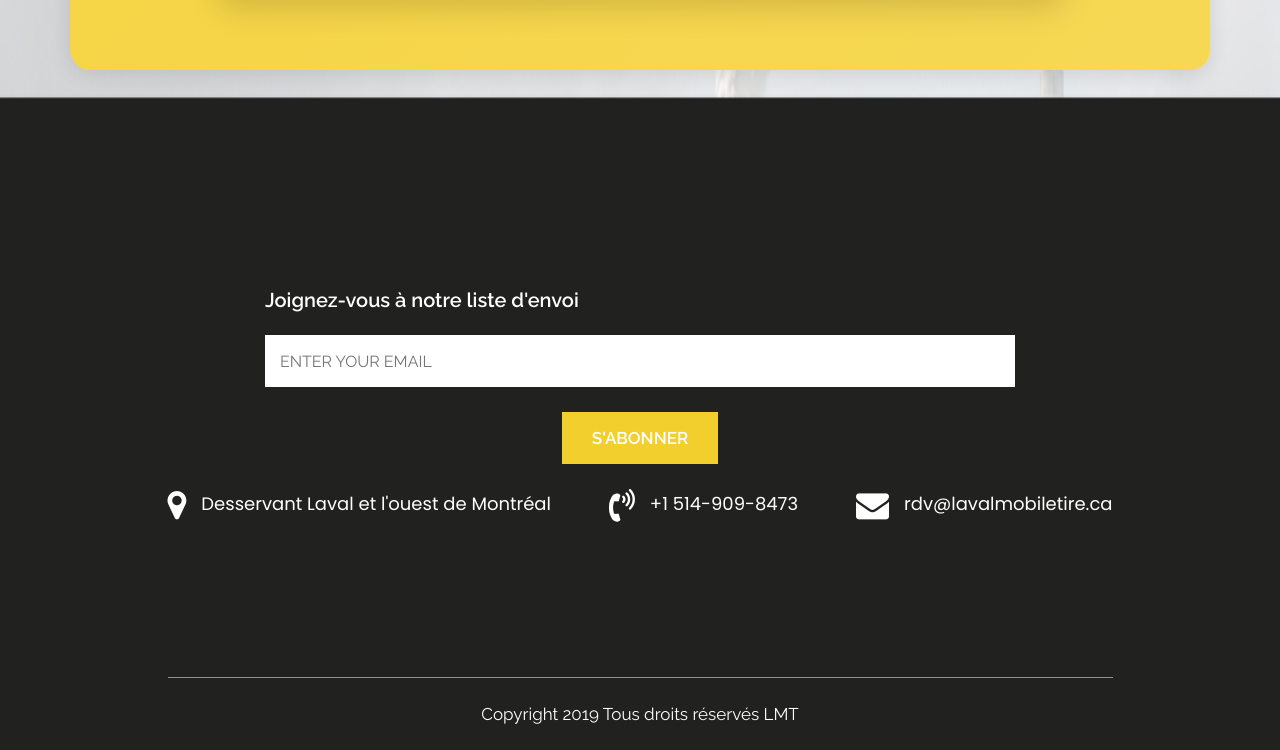
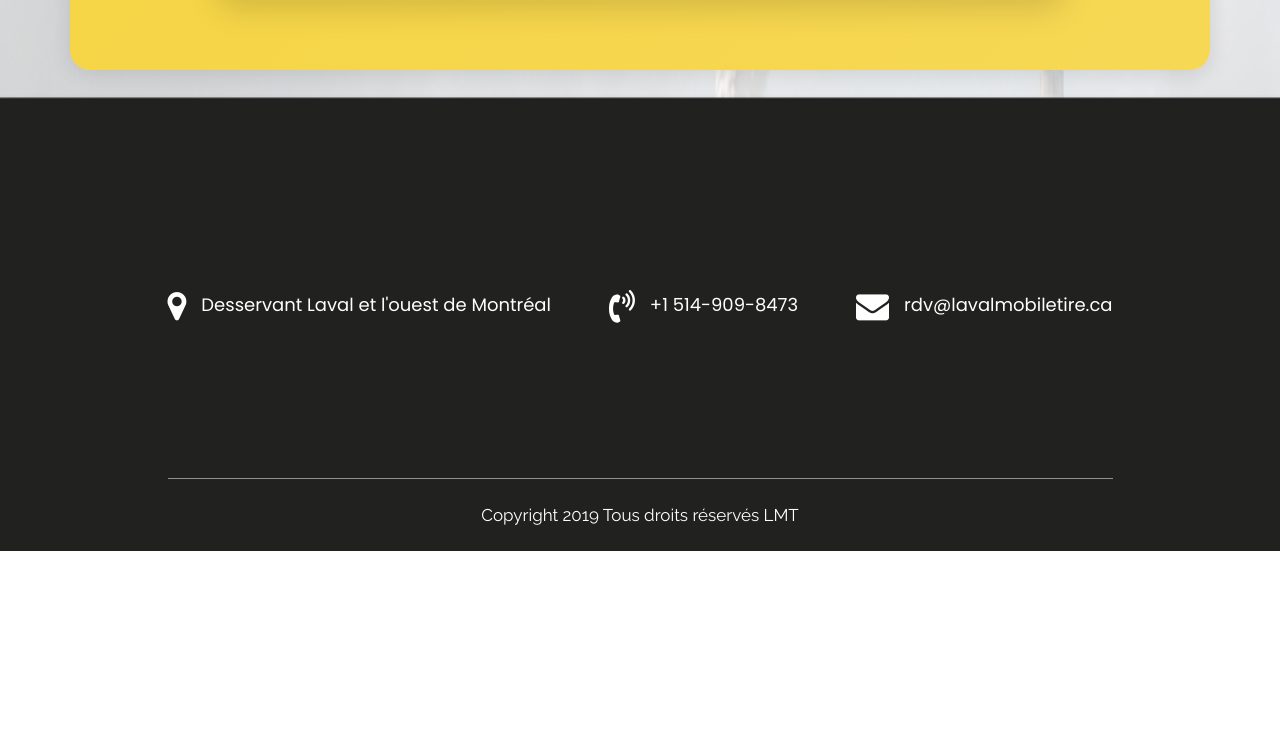
Before and after one commit to kinutech-asharif/lmttires-montreal, a plain HTML site: page indexFR.html in a window 1280 px wide. Shown: the part 5109-5859 px from the top of the page. After the commit the page ends 5660 px from the top, so only its background shows below. Drawn offline with nearby package versions, Linux system fonts and the light colour scheme; some packages are replaced by stand-ins of ours; a script that the page names is missing.

Commit message:
Remove email subscription box from footer (EN/FR)

```diff
--- a/indexFR.html
+++ b/indexFR.html
@@ -443,16 +443,6 @@
          <div class="footer">
             <div class="container">
                <div class="row">
-                  <div class="col-md-8 offset-md-2">
-                     <div class="news">
-                        <h3>Joignez-vous à notre liste d'envoi</h3>
-                        <form action="mailto:RDV@lavalmobiletire.ca" enctype="text/plain" method="post">
-						<form class="form_news">
-                           <input class="newsltter" placeholder="enter your email" type="type" name="enter your email">
-                           <button class="sunm_btn">S'ABONNER</button>
-                        </form>
-                     </div>
-                  </div>
                   <div class=" col-md-10 offset-md-1">
                      <ul class="conta">
                         <li><i class="fa fa-map-marker" aria-hidden="true"></i>Desservant Laval et l'ouest de Montréal
```
Also changed, not shown: index.html (+0 -10 lines).
